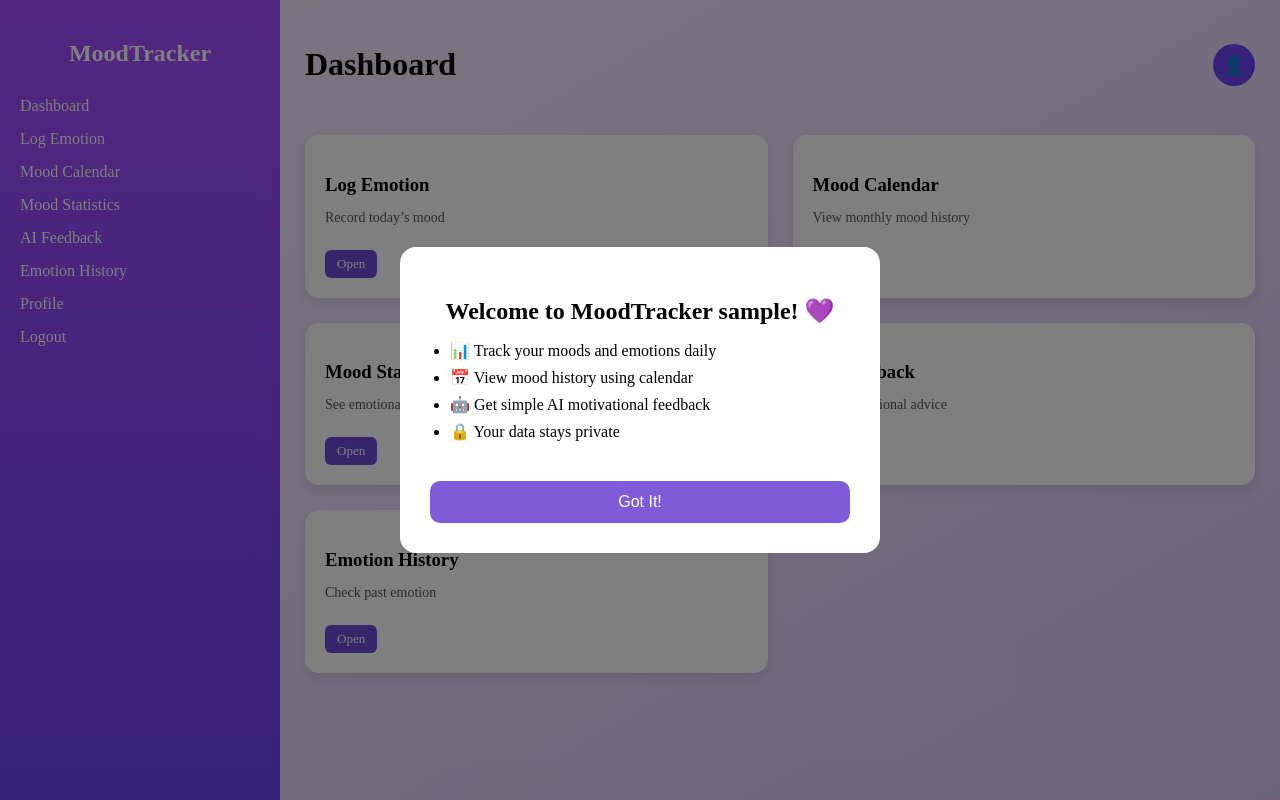
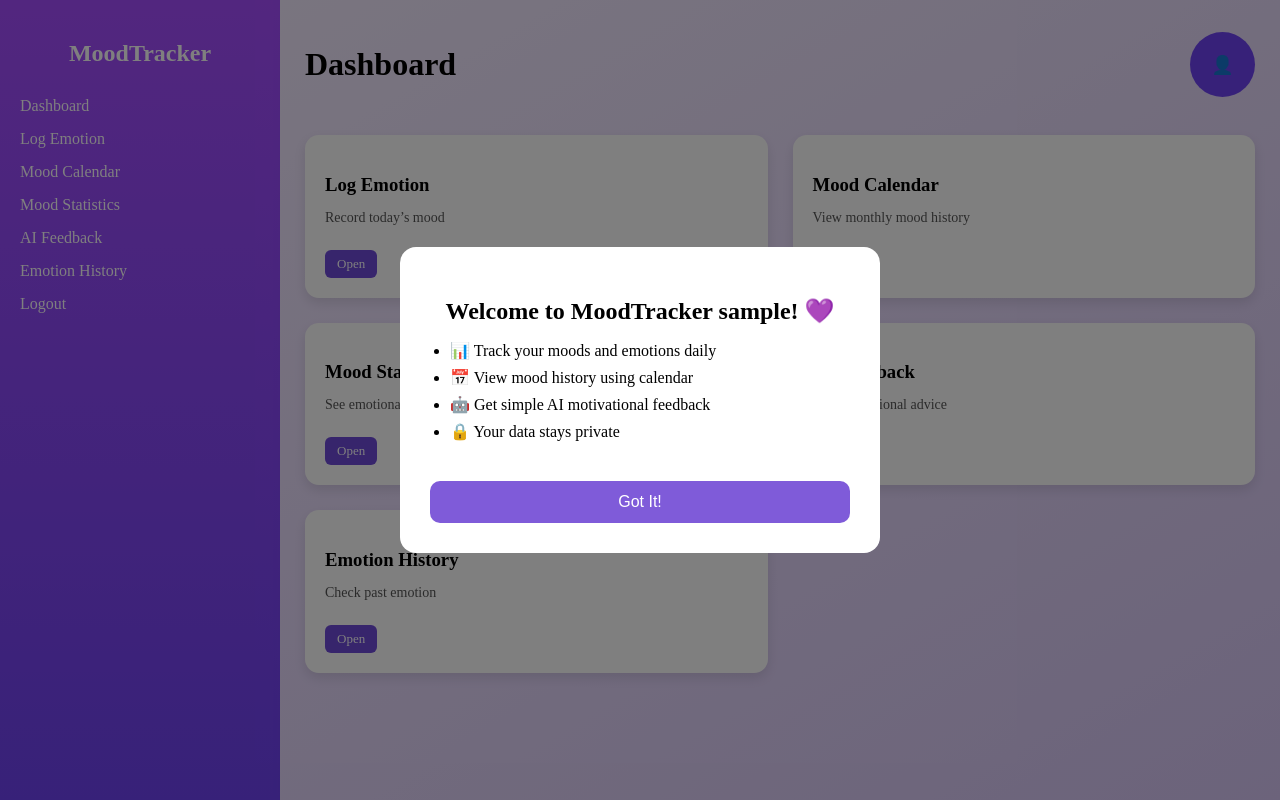
Before and after one commit to cassieY04/MoodTracker, a Flask app: page /dashboard in a window 1280 px wide. Run offline with Flask 3, Linux system fonts and the light colour scheme; the visitor is signed in with stand-in values (Sample User, id 1).

Commit message:
change the name below the update profile pic

```diff
--- a/app_package/static/style.css
+++ b/app_package/static/style.css
@@ -523,8 +523,8 @@ body.body {
 }
 
 .profile-pic-dashboard {
-    width: 42px;
-    height: 42px;
+    width: 65px;
+    height: 65px;
     background: #6f43f3;
     color: white;
     border-radius: 50%;
--- a/app_package/templates/dashboard.html
+++ b/app_package/templates/dashboard.html
@@ -39,7 +39,6 @@
             <a href="/mood_statistics">Mood Statistics</a>
             <a href="/ai_feedback">AI Feedback</a>
             <a href="/emotionhistory">Emotion History</a>
-            <a href="/profile/{{ username }}" class="profile-btn">Profile</a>
             <a href="/logout">Logout</a>
         </nav>
     </aside>
--- a/app_package/templates/profile.html
+++ b/app_package/templates/profile.html
@@ -28,8 +28,8 @@ function togglePassword(id) {
         </div>
 
         <div class="profile-fullname">
-            {% if user.surname or user.last_name %}
-                {{ user.surname }} {{ user.last_name }}
+            {% if user.fullname %}
+                {{ user.fullname }}
             {% else %}
                 {{ user.username }}
             {% endif %}
```
